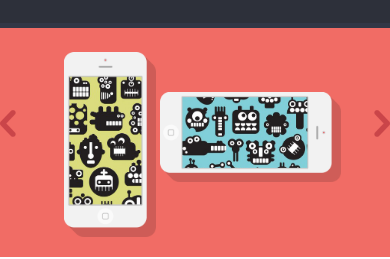
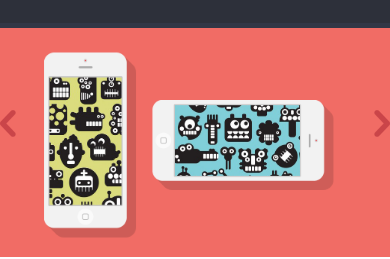
Before and after one commit to iammarta/singolo, a plain HTML site: page index.html in a window 390 px wide. Shown: the part 67-326 px from the top of the page. Drawn offline with Linux system fonts and the light colour scheme.

Commit message:
fix: update media styles

```diff
--- a/assets/css/styles.css
+++ b/assets/css/styles.css
@@ -749,26 +749,38 @@ input#submit_btn:hover {
         top: -5px;
         left: 60px;
     }
-
+    .slides {
+        position: relative;
+    }
     .slide_img {
         height: auto;
     }
 
     .slide_img_overlay {
+<<<<<<< HEAD
+=======
         top: 27%;
+>>>>>>> eb4d61166fe1e53f6d39fc4d3b37fc388df4bcb8
         width: 50%;
+        top: 50%;
+        left: 50%;
+        transform: translate(-50%, -50%);
+        position: absolute;
     }
 
     .vertical_mobile_img {
         height: 185px;
-        margin-top: -1rem;
-        left: 4rem;
+        position: absolute;
+        top: 50%;
+        transform: translate(-50%, -50%);
     }
-
     .horizontal_mobile_img {
         height: 90px;
-        margin-top: -6rem;
-        left: 10rem;
+        margin-left: 3rem;
+        position: absolute;
+        top: 50%;
+        left: 50%;
+        transform: translate(-50%, -50%);
     }
 
     .arrow_left {
```
